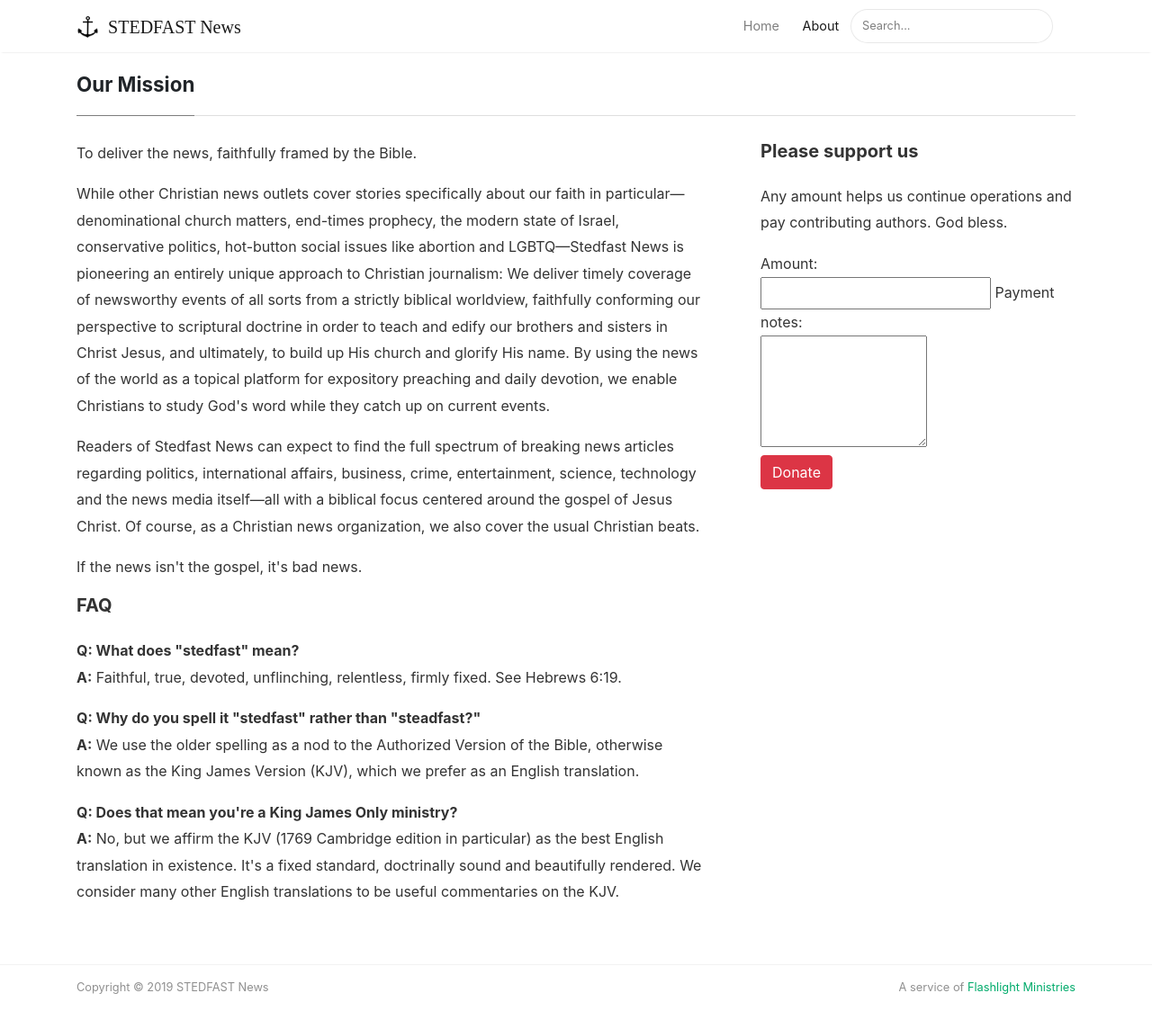
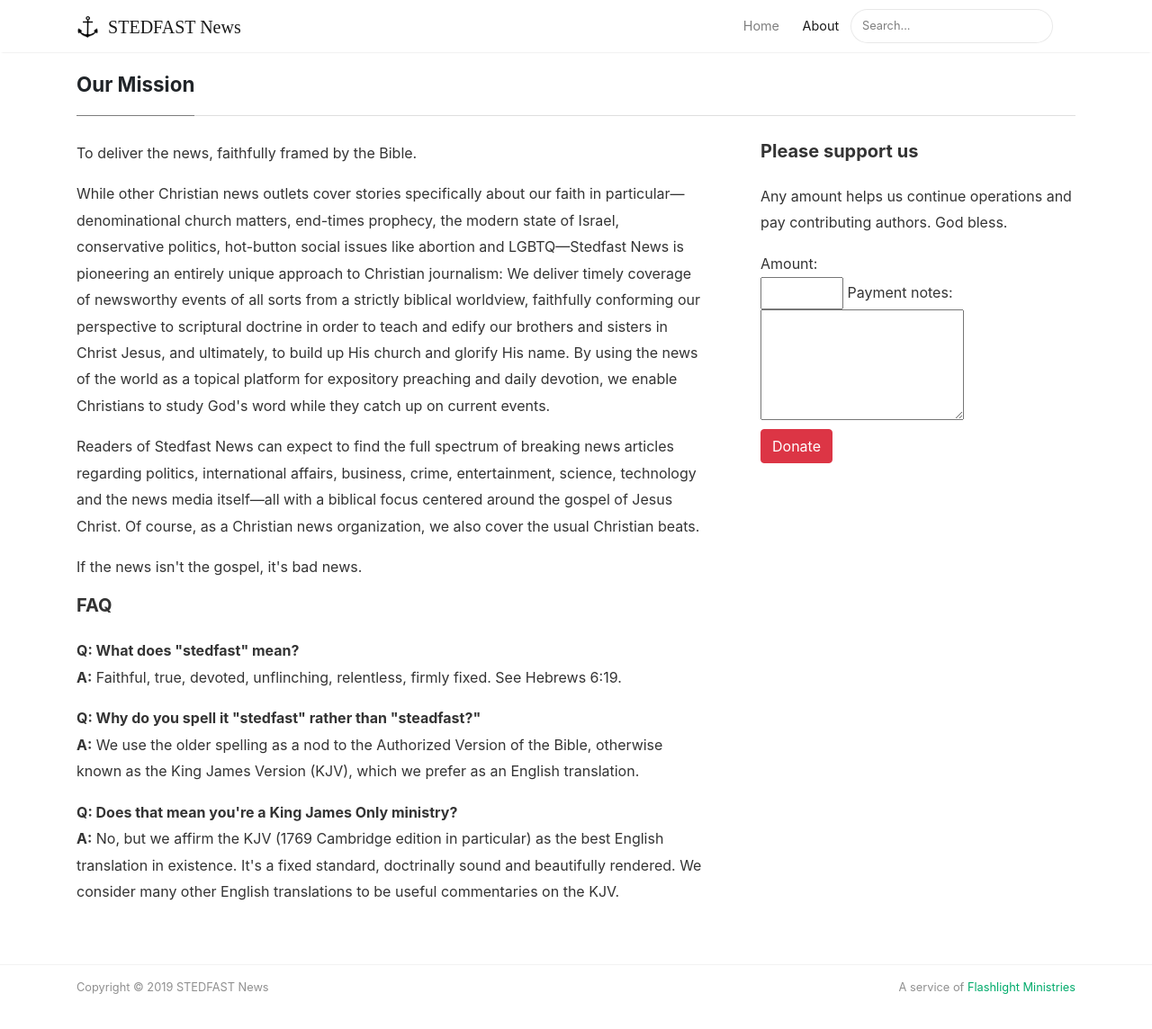
Before and after one commit to flashlightministries/stedfastnews, a Jekyll site: the page built from _pages/about.md, in a window 1280 px wide and 1182 px high. Shown: the top 1144 px of the window at 90% size. Built offline with Jekyll 4.4.1, drawn with Linux system fonts in a browser that asks for light colours; nearby versions of some CDN libraries.

Commit message:
Update about.md

```diff
--- a/_pages/about.md
+++ b/_pages/about.md
@@ -50,10 +50,10 @@ permalink: /about
   <input type="hidden" name="currency_code" value="USD">
 
   Amount:<br>
-  <input type="text" name="amount" id="currency-field" pattern="^\$\d{1,4}$" value="" data-type="currency">
+  <input type="text" name="amount" id="currency-field" pattern="^\$\d{1,4}$" value="" data-type="currency" size="4">
 
   Payment notes:<br>
-  <textarea name="os0" rows="4" cols="16"></textarea><br>
+  <textarea name="os0" rows="4" cols="20"></textarea><br>
 
   <input type="button" name="PP-submit" class="btn btn-danger" value="Donate">
 </form>
```
